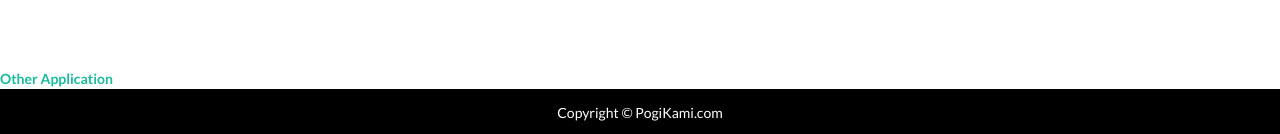
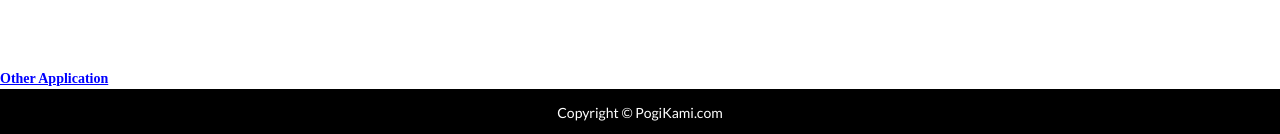
Before and after one commit to svoice02/recognitionv.github.io, a website: page index.html in a window 1280 px wide. Shown: the part 1165-1299 px from the top of the page. Drawn offline with Linux system fonts and the light colour scheme.

Commit message:
Update index.html

```diff
--- a/index.html
+++ b/index.html
@@ -170,4 +170,9 @@ header, footer {
     font-size: 2em;
     font-family: initial;
 }
+a {
+    color: blue;
+    text-decoration: underline;
+    font-family: initial;
+    }
 </html>
```
